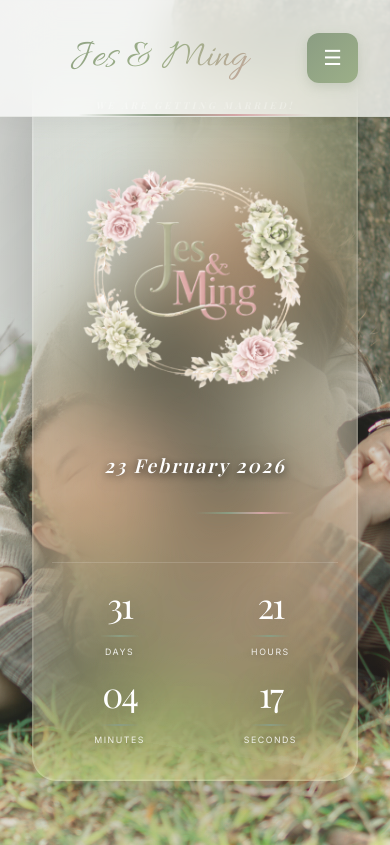
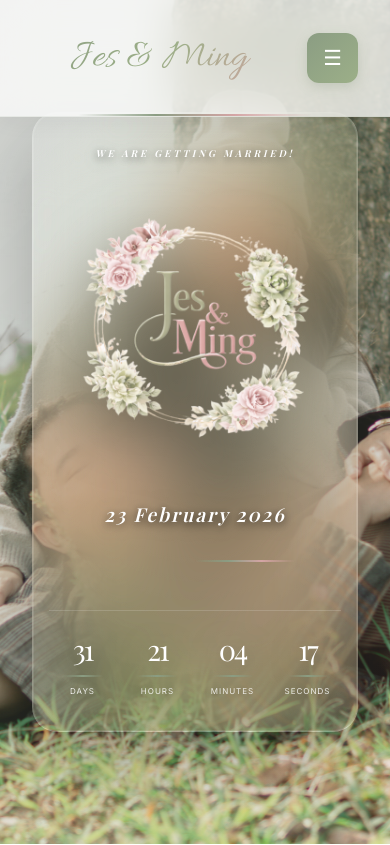
Before and after one commit to ivebaan/Wedding-Website, a React (Vite) app: page / in a window 390 px wide. Built offline with nearby package versions, Linux system fonts and the light colour scheme.

Commit message:
fixed(responsiveness): fixed the responsiveness of the system through mobile devices

```diff
--- a/src/components/Hero.css
+++ b/src/components/Hero.css
@@ -249,24 +249,25 @@
   }
 
   .hero-countdown {
-    gap: 1.5rem;
+    gap: 1rem;
     margin-top: 2rem;
     padding-top: 2rem;
+    flex-wrap: nowrap;
   }
 
   .hero-countdown .countdown-number {
-    font-size: 2.8rem;
+    font-size: 2.2rem;
   }
 
   .hero-countdown .countdown-label {
-    font-size: 0.6rem;
-    letter-spacing: 2px;
+    font-size: 0.55rem;
+    letter-spacing: 1.5px;
   }
 }
 
 @media (max-width: 480px) {
   .hero-glass-card {
-    padding: 2rem 1.2rem;
+    padding: 2rem 1rem;
     border-radius: 25px;
   }
 
@@ -286,23 +287,24 @@
   }
 
   .hero-countdown {
-    gap: 1rem;
+    gap: 0.5rem;
     margin-top: 1.5rem;
     padding-top: 1.5rem;
-    flex-wrap: wrap;
+    flex-wrap: nowrap;
   }
 
   .hero-countdown .countdown-item {
-    flex: 0 0 calc(50% - 0.5rem);
+    flex: 1;
+    min-width: 0;
   }
 
   .hero-countdown .countdown-number {
-    font-size: 2.2rem;
-    margin-bottom: 0.5rem;
+    font-size: 1.8rem;
+    margin-bottom: 0.4rem;
   }
 
   .hero-countdown .countdown-label {
-    font-size: 0.55rem;
-    letter-spacing: 1.5px;
+    font-size: 0.5rem;
+    letter-spacing: 1px;
   }
 }
```
